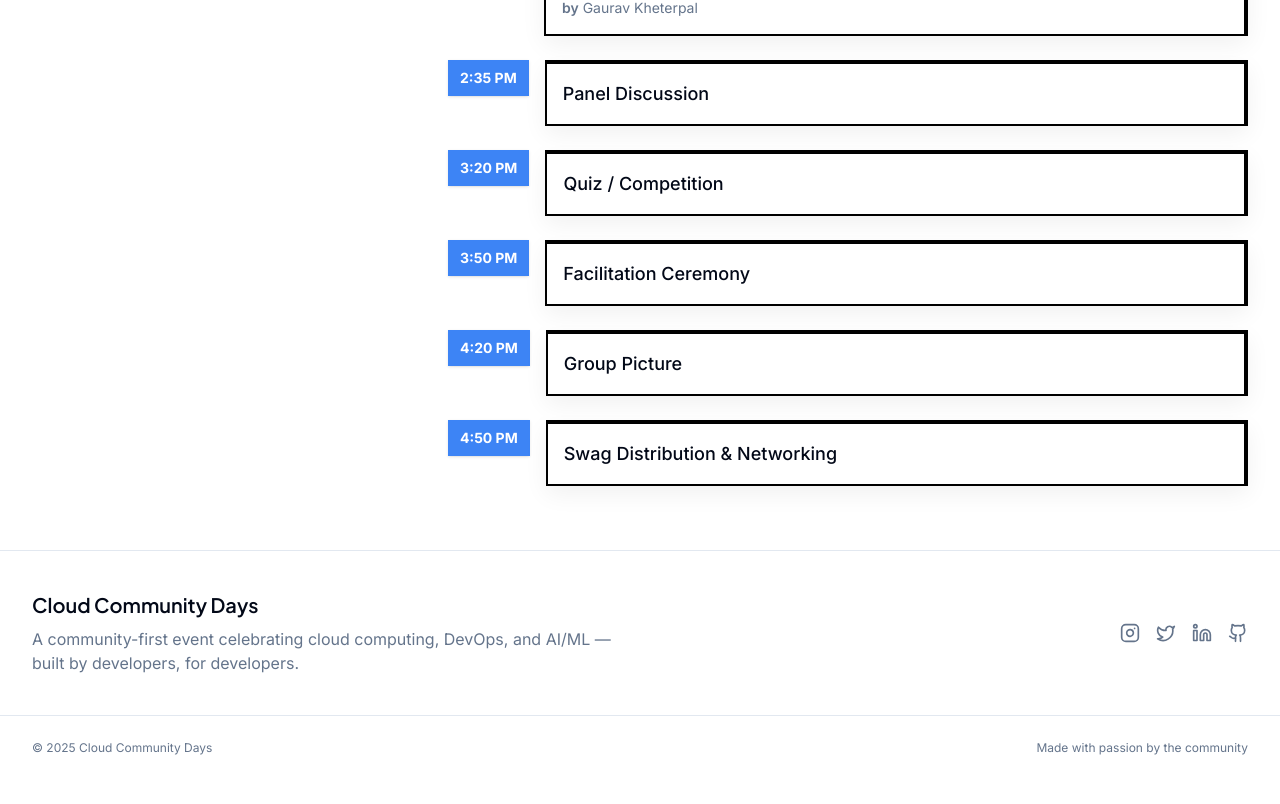
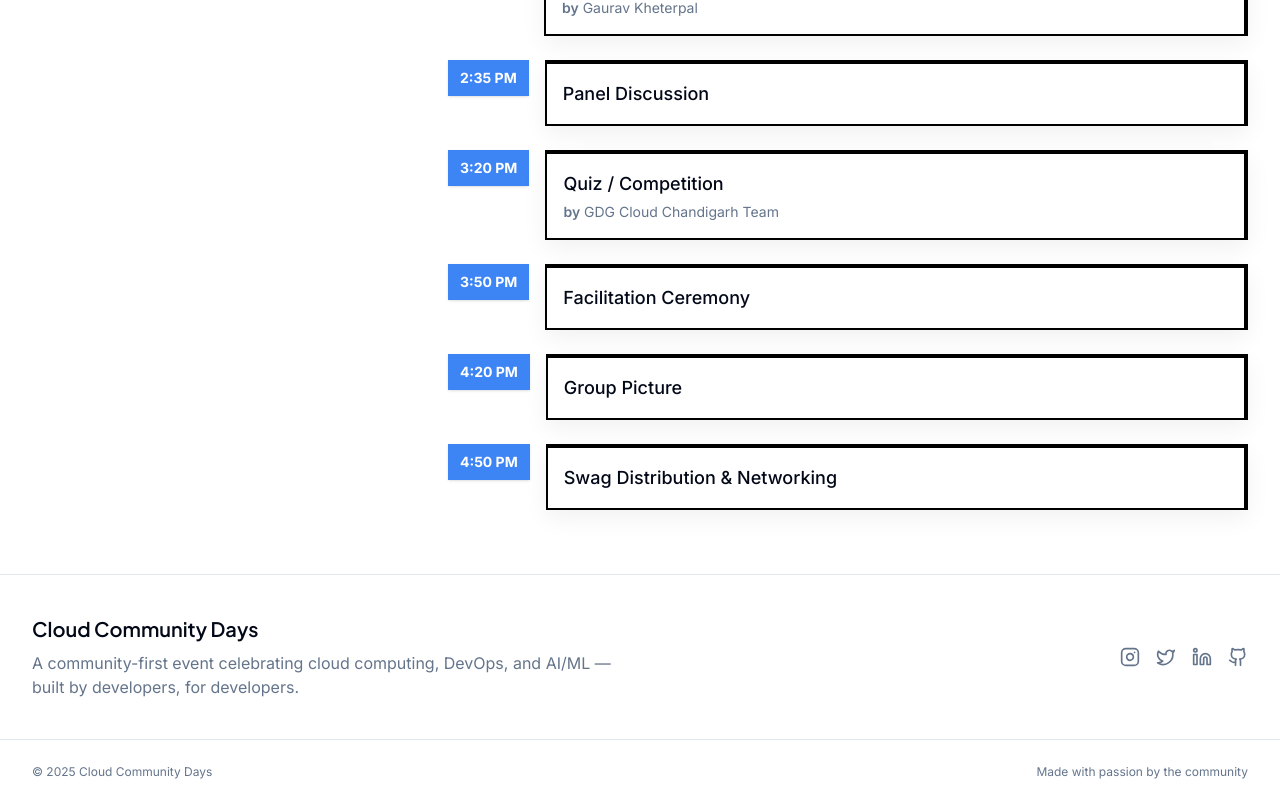
Before and after one commit to GDG-cloud-chandigarh/cloud-community-nexus, a React (Vite) app: page /agenda in a window 1280 px wide. Shown: the part 1289-2093 px from the top of the page. Before the commit the page ends 2069 px from the top, so only its background shows below. Built offline with nearby package versions, Linux system fonts and the light colour scheme.

Commit message:
Update Agenda.tsx

```diff
--- a/src/pages/Agenda.tsx
+++ b/src/pages/Agenda.tsx
@@ -44,6 +44,7 @@ const schedule = [
   {
     time: "3:20 PM",
     title: "Quiz / Competition",
+    speaker: "GDG Cloud Chandigarh Team",
   },
   { time: "3:50 PM", title: "Facilitation Ceremony" },
   { time: "4:20 PM", title: "Group Picture" },
```
